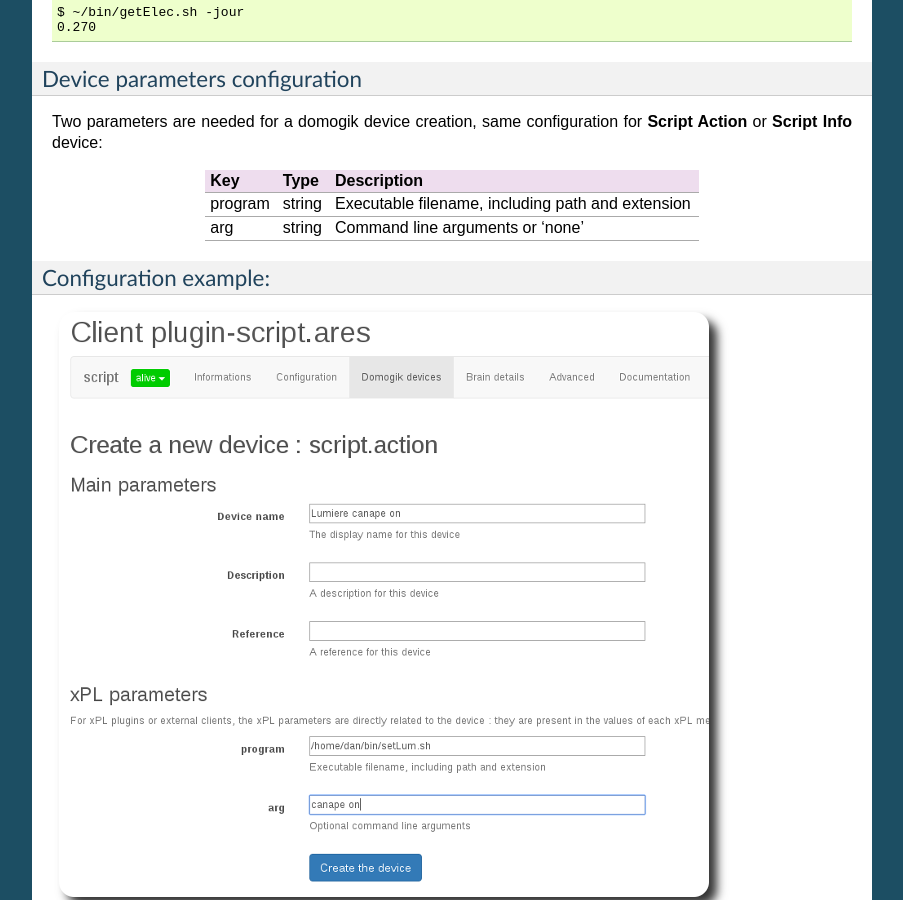
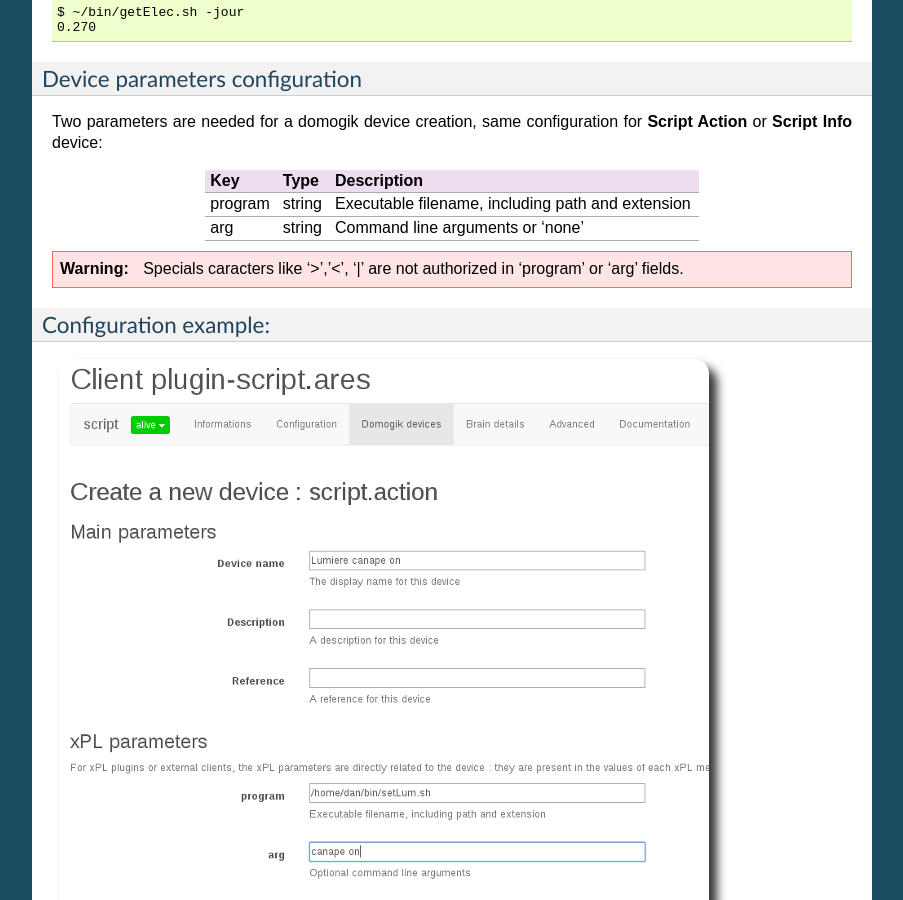
Before and after one commit to vdomos/domogik-plugin-script, a Sphinx documentation site: the page built from docs/script.txt, in a window 1280 px wide and 900 px high, scrolled down 1716 px. Shown: the whole window, without its empty margins (198-1101 px from the left). Built offline with Sphinx 7.4.7, drawn with Linux system fonts in a browser that asks for light colours.

Commit message:
Add documentation for special characters

```diff
--- a/docs/script.txt
+++ b/docs/script.txt
@@ -90,6 +90,10 @@
 ===================== =========================== ======================================================================
 
 
+.. warning::
+	Specials caracters like '>','<', '|' are not authorized in 'program' or 'arg' fields.
+
+
 Configuration example:
 ----------------------
 
```
